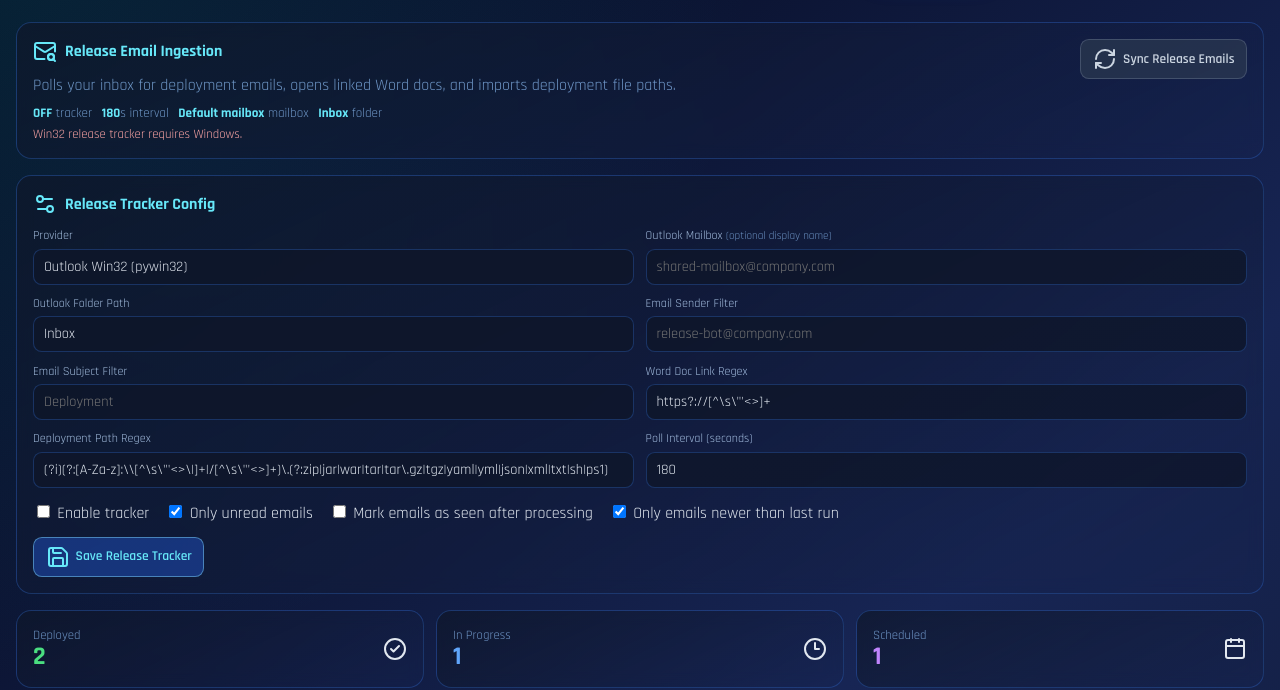
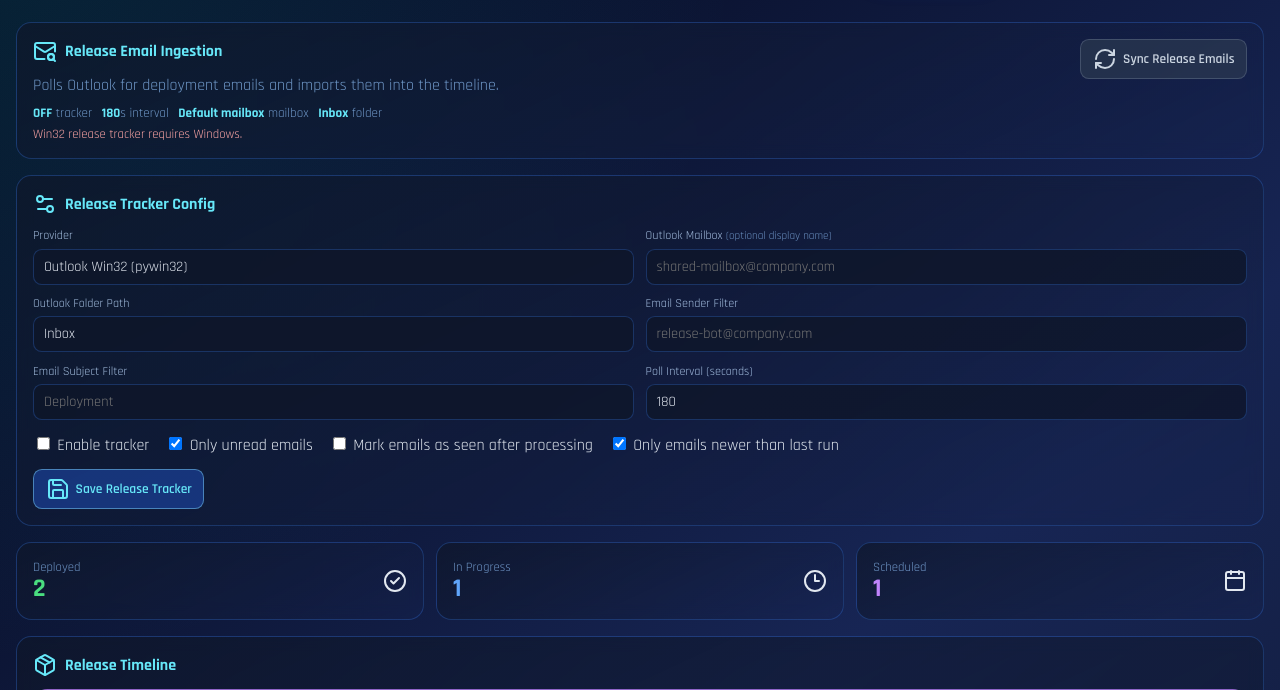
Before and after one commit to desalvatoredaniel/SLA-app, a Flask app: page /releases in a window 1280 px wide. Shown: the part 75-765 px from the top of the page. Run offline with Flask 3, Linux system fonts and the light colour scheme; some libraries are stand-ins or nearby versions.

Commit message:
email check

```diff
--- a/app.py
+++ b/app.py
@@ -9,22 +9,18 @@ import re
 import smtplib
 import ssl
 import sys
-import tempfile
 import threading
-import zipfile
 from base64 import b64encode
 from copy import deepcopy
 from datetime import date, datetime, timezone
 from email.message import EmailMessage
-from io import BytesIO
 from pathlib import Path
 from time import perf_counter, sleep
 from typing import Any
 from urllib import error as urllib_error
-from urllib.parse import unquote, urlparse
+from urllib.parse import urlparse
 from urllib import request as urllib_request
 from uuid import uuid4
-import xml.etree.ElementTree as ET
 
 from flask import Flask, jsonify, redirect, render_template, request, url_for
 
@@ -93,12 +89,6 @@ RELEASE_TRACKER_DEFAULTS: dict[str, Any] = {
     "outlook_folder_path": os.getenv("SLA_RELEASE_OUTLOOK_FOLDER_PATH", "Inbox").strip() or "Inbox",
     "subject_filter": os.getenv("SLA_RELEASE_SUBJECT_FILTER", "").strip(),
     "sender_filter": os.getenv("SLA_RELEASE_SENDER_FILTER", "").strip(),
-    "doc_link_regex": os.getenv("SLA_RELEASE_DOC_LINK_REGEX", r"https?://[^\s\"'<>]+").strip() or r"https?://[^\s\"'<>]+",
-    "deployment_path_regex": os.getenv(
-        "SLA_RELEASE_DEPLOYMENT_PATH_REGEX",
-        r"(?i)(?:[A-Za-z]:\\[^\s\"'<>\|]+|/[^\s\"'<>]+)\.(?:zip|jar|war|tar|tar\.gz|tgz|yaml|yml|json|xml|txt|sh|ps1)",
-    ).strip()
-    or r"(?i)(?:[A-Za-z]:\\[^\s\"'<>\|]+|/[^\s\"'<>]+)\.(?:zip|jar|war|tar|tar\.gz|tgz|yaml|yml|json|xml|txt|sh|ps1)",
     "only_unseen": _env_bool("SLA_RELEASE_ONLY_UNSEEN", True),
     "mark_seen": _env_bool("SLA_RELEASE_MARK_SEEN", False),
     "poll_interval_seconds": _env_int("SLA_RELEASE_POLL_INTERVAL_SECONDS", 180, 30, 86_400),
@@ -573,12 +563,6 @@ def _normalize_release_tracker_config(raw: dict[str, Any]) -> dict[str, Any]:
         or "Inbox",
         "subject_filter": str(raw.get("subject_filter") or RELEASE_TRACKER_DEFAULTS["subject_filter"]).strip(),
         "sender_filter": str(raw.get("sender_filter") or RELEASE_TRACKER_DEFAULTS["sender_filter"]).strip(),
-        "doc_link_regex": str(raw.get("doc_link_regex") or RELEASE_TRACKER_DEFAULTS["doc_link_regex"]).strip()
-        or str(RELEASE_TRACKER_DEFAULTS["doc_link_regex"]),
-        "deployment_path_regex": str(
-            raw.get("deployment_path_regex") or RELEASE_TRACKER_DEFAULTS["deployment_path_regex"]
-        ).strip()
-        or str(RELEASE_TRACKER_DEFAULTS["deployment_path_regex"]),
         "only_unseen": bool(raw.get("only_unseen", RELEASE_TRACKER_DEFAULTS["only_unseen"])),
         "mark_seen": bool(raw.get("mark_seen", RELEASE_TRACKER_DEFAULTS["mark_seen"])),
         "poll_interval_seconds": _coerce_int(
@@ -622,9 +606,6 @@ def _save_release_tracker_config() -> None:
 def _normalize_release_tracker_event(raw: dict[str, Any]) -> dict[str, Any] | None:
     if not isinstance(raw, dict):
         return None
-    path = str(raw.get("deployment_file_path") or "").strip()
-    if not path:
-        return None
 
     return {
         "id": str(raw.get("id") or uuid4().hex),
@@ -636,7 +617,7 @@ def _normalize_release_tracker_event(raw: dict[str, Any]) -> dict[str, Any] | No
         "deployed_at": str(raw.get("deployed_at") or datetime.now().strftime("%Y-%m-%d %H:%M")).strip(),
         "services": _coerce_int(raw.get("services"), 1, 0, 10_000),
         "commits": _coerce_int(raw.get("commits"), 0, 0, 100_000),
-        "deployment_file_path": path,
+        "deployment_file_path": str(raw.get("deployment_file_path") or "").strip(),
         "source_uid": str(raw.get("source_uid") or "").strip(),
         "source_subject": str(raw.get("source_subject") or "").strip(),
         "source_doc_ref": str(raw.get("source_doc_ref") or "").strip(),
@@ -668,12 +649,6 @@ def _save_release_tracker_events() -> None:
     with RELEASE_TRACKER_LOCK:
         payload = json.dumps(release_tracker_events, indent=2)
     RELEASE_TRACKER_EVENTS_PATH.write_text(payload, encoding="utf-8")
-
-
-def _extract_links_from_text(text: str) -> list[str]:
-    if not text:
-        return []
-    return [match.group(0).strip() for match in re.finditer(r"https?://[^\s\"'<>]+", text)]
 
 
 def _is_windows_platform() -> bool:
@@ -737,103 +712,6 @@ def _resolve_outlook_folder(namespace: Any, mailbox_name: str, folder_path: str)
     return current
 
 
-def _extract_doc_refs_from_outlook_item(item: Any, link_pattern: str) -> tuple[list[str], list[tuple[str, bytes]]]:
-    text_segments: list[str] = []
-    for attribute in ("Body", "HTMLBody"):
-        value = str(getattr(item, attribute, "") or "").strip()
-        if value:
-            text_segments.append(value)
-
-    links = _extract_links_from_text("\n".join(text_segments))
-    doc_refs: list[str] = []
-    for link in links:
-        if re.search(link_pattern, link) or ".docx" in link.lower():
-            if link not in doc_refs:
-                doc_refs.append(link)
-
-    attachment_payloads: list[tuple[str, bytes]] = []
-    attachments = getattr(item, "Attachments", None)
-    if attachments is None:
-        return doc_refs, attachment_payloads
-
-    for index in range(1, int(getattr(attachments, "Count", 0)) + 1):
-        attachment = attachments.Item(index)
-        filename = str(getattr(attachment, "FileName", "") or f"attachment-{index}.docx").strip()
-        if not filename.lower().endswith(".docx"):
-            continue
-
-        temp_path: Path | None = None
-        try:
-            with tempfile.NamedTemporaryFile(prefix="sla-release-", suffix=".docx", delete=False) as temp_file:
-                temp_path = Path(temp_file.name)
-            attachment.SaveAsFile(str(temp_path))
-            payload = temp_path.read_bytes()
-            if payload:
-                attachment_payloads.append((filename, payload))
-        except Exception:  # noqa: BLE001
-            continue
-        finally:
-            if temp_path is not None:
-                try:
-                    temp_path.unlink(missing_ok=True)
-                except OSError:
-                    pass
-
-    return doc_refs, attachment_payloads
-
-
-def _load_docx_bytes_from_ref(reference: str) -> bytes:
-    parsed = urlparse(reference)
-    if parsed.scheme in {"http", "https"}:
-        with urllib_request.urlopen(reference, timeout=30) as response:
-            return response.read()
-
-    if parsed.scheme == "file":
-        local_path = Path(unquote(parsed.path))
-        return local_path.read_bytes()
-
-    local_path = Path(reference).expanduser()
-    if local_path.exists():
-        return local_path.read_bytes()
-
-    raise FileNotFoundError(f"Unsupported or missing doc reference: {reference}")
-
-
-def _extract_text_from_docx_bytes(payload: bytes) -> str:
-    segments: list[str] = []
-    with zipfile.ZipFile(BytesIO(payload)) as archive:
-        xml_files = [name for name in archive.namelist() if name.startswith("word/") and name.endswith(".xml")]
-        for name in xml_files:
-            try:
-                xml_payload = archive.read(name)
-            except KeyError:
-                continue
-            try:
-                root = ET.fromstring(xml_payload)
-            except ET.ParseError:
-                continue
-            for node in root.iter():
-                if node.tag.endswith("}t") and node.text:
-                    segments.append(node.text)
-    return "\n".join(segments)
-
-
-def _extract_deployment_paths_from_text(text: str, path_pattern: str) -> list[str]:
-    if not text:
-        return []
-    try:
-        pattern = re.compile(path_pattern)
-    except re.error:
-        pattern = re.compile(str(RELEASE_TRACKER_DEFAULTS["deployment_path_regex"]))
-
-    paths: list[str] = []
-    for match in pattern.finditer(text):
-        candidate = match.group(0).strip().rstrip(".,;)")
-        if candidate and candidate not in paths:
-            paths.append(candidate)
-    return paths
-
-
 def _infer_release_environment(deployment_path: str) -> str:
     lowered = deployment_path.lower()
     if "stage" in lowered:
@@ -887,8 +765,6 @@ def _sync_release_tracker_win32(
 
     subject_filter = str(config.get("subject_filter") or "").strip().lower()
     sender_filter = str(config.get("sender_filter") or "").strip().lower()
-    doc_link_regex = str(config.get("doc_link_regex") or RELEASE_TRACKER_DEFAULTS["doc_link_regex"])
-    deployment_path_regex = str(config.get("deployment_path_regex") or RELEASE_TRACKER_DEFAULTS["deployment_path_regex"])
     only_unseen = bool(config.get("only_unseen"))
     mark_seen = bool(config.get("mark_seen"))
     only_newer = bool(config.get("only_newer_than_last_run"))
@@ -896,7 +772,7 @@ def _sync_release_tracker_win32(
     folder_path = str(config.get("outlook_folder_path") or "Inbox").strip() or "Inbox"
 
     last_processed_at = _parse_checked_at(str(config.get("last_processed_at") or ""))
-    dedupe_keys = {(str(item.get("source_uid") or ""), str(item.get("deployment_file_path") or "")) for item in existing_events}
+    existing_source_uids = {str(item.get("source_uid") or "").strip() for item in existing_events if item.get("source_uid")}
 
     imported_count = 0
     processed_count = 0
@@ -939,6 +815,8 @@ def _sync_release_tracker_win32(
             source_uid = str(getattr(item, "EntryID", "") or "").strip()
             if not source_uid:
                 source_uid = f"outlook-item-{index}-{int(received_at.timestamp())}"
+            if source_uid in existing_source_uids:
+                continue
 
             processed_count += 1
             if latest_processed_at is None or received_at > latest_processed_at:
@@ -946,53 +824,29 @@ def _sync_release_tracker_win32(
 
             deployed_by = sender_name or sender_email or "Email Ingest"
             deployed_at_label = received_at.strftime("%Y-%m-%d %H:%M")
-            doc_refs, doc_attachments = _extract_doc_refs_from_outlook_item(item, doc_link_regex)
-
-            doc_payloads: list[tuple[str, bytes]] = []
-            for ref in doc_refs:
-                try:
-                    doc_payloads.append((ref, _load_docx_bytes_from_ref(ref)))
-                except Exception as exc:  # noqa: BLE001
-                    parse_errors.append(f"{source_uid}: unable to load doc link {ref} ({exc})")
-            for filename, payload in doc_attachments:
-                doc_payloads.append((filename, payload))
-
-            for source_ref, payload in doc_payloads:
-                try:
-                    doc_text = _extract_text_from_docx_bytes(payload)
-                except Exception as exc:  # noqa: BLE001
-                    parse_errors.append(f"{source_uid}: unable to read {source_ref} ({exc})")
-                    continue
-                deployment_paths = _extract_deployment_paths_from_text(doc_text, deployment_path_regex)
-                for deployment_path in deployment_paths:
-                    dedupe = (source_uid, deployment_path)
-                    if dedupe in dedupe_keys:
-                        continue
-
-                    version_match = re.search(r"v\d+\.\d+\.\d+(?:[-+._A-Za-z0-9]*)?", subject, flags=re.IGNORECASE)
-                    version = version_match.group(0) if version_match else "n/a"
-                    event = {
-                        "id": uuid4().hex,
-                        "version": version,
-                        "name": subject[:160] or "Imported Deployment",
-                        "status": "deployed",
-                        "environment": _infer_release_environment(deployment_path),
-                        "deployed_by": deployed_by[:80],
-                        "deployed_at": deployed_at_label,
-                        "services": 1,
-                        "commits": 0,
-                        "deployment_file_path": deployment_path,
-                        "source_uid": source_uid,
-                        "source_subject": subject,
-                        "source_doc_ref": source_ref,
-                        "imported_at": datetime.now(timezone.utc).isoformat(),
-                    }
-                    normalized_event = _normalize_release_tracker_event(event)
-                    if normalized_event is None:
-                        continue
-                    new_events.append(normalized_event)
-                    dedupe_keys.add(dedupe)
-                    imported_count += 1
+            version_match = re.search(r"v\d+\.\d+\.\d+(?:[-+._A-Za-z0-9]*)?", subject, flags=re.IGNORECASE)
+            version = version_match.group(0) if version_match else "n/a"
+            event = {
+                "id": uuid4().hex,
+                "version": version,
+                "name": subject[:160] or "Imported Deployment",
+                "status": "deployed",
+                "environment": _infer_release_environment(subject),
+                "deployed_by": deployed_by[:80],
+                "deployed_at": deployed_at_label,
+                "services": 0,
+                "commits": 0,
+                "deployment_file_path": "",
+                "source_uid": source_uid,
+                "source_subject": subject,
+                "source_doc_ref": "",
+                "imported_at": datetime.now(timezone.utc).isoformat(),
+            }
+            normalized_event = _normalize_release_tracker_event(event)
+            if normalized_event is not None:
+                new_events.append(normalized_event)
+                existing_source_uids.add(source_uid)
+                imported_count += 1
 
             if mark_seen:
                 try:
@@ -1924,7 +1778,11 @@ def releases() -> str:
     elif notice_code == "release-config-saved":
         release_notice = "Release tracker configuration saved."
     elif notice_code == "release-config-invalid":
-        release_notice = "Release tracker configuration is invalid. Please check required fields and regex patterns."
+        release_notice = "Release tracker configuration is invalid. Please verify Win32 availability and required fields."
+    elif notice_code == "release-path-saved":
+        release_notice = "Release deployment path saved."
+    elif notice_code == "release-path-missing":
+        release_notice = "Release item not found."
 
     return render_template(
         "releases.html",
@@ -1953,29 +1811,10 @@ def update_release_tracker_config() -> Any:
     updated["outlook_folder_path"] = str(request.form.get("outlook_folder_path", "Inbox")).strip() or "Inbox"
     updated["subject_filter"] = str(request.form.get("subject_filter", "")).strip()
     updated["sender_filter"] = str(request.form.get("sender_filter", "")).strip()
-    updated["doc_link_regex"] = (
-        str(request.form.get("doc_link_regex", str(RELEASE_TRACKER_DEFAULTS["doc_link_regex"]))).strip()
-        or str(RELEASE_TRACKER_DEFAULTS["doc_link_regex"])
-    )
-    updated["deployment_path_regex"] = (
-        str(
-            request.form.get(
-                "deployment_path_regex",
-                str(RELEASE_TRACKER_DEFAULTS["deployment_path_regex"]),
-            )
-        ).strip()
-        or str(RELEASE_TRACKER_DEFAULTS["deployment_path_regex"])
-    )
     updated["only_unseen"] = request.form.get("only_unseen") == "on"
     updated["mark_seen"] = request.form.get("mark_seen") == "on"
     updated["only_newer_than_last_run"] = request.form.get("only_newer_than_last_run") == "on"
     updated["poll_interval_seconds"] = _coerce_int(request.form.get("poll_interval_seconds"), 180, 30, 86_400)
-
-    try:
-        re.compile(updated["doc_link_regex"])
-        re.compile(updated["deployment_path_regex"])
-    except re.error:
-        return redirect(url_for("releases", notice="release-config-invalid"))
 
     if updated["is_enabled"]:
         win32_ready, _ = _win32_release_tracker_status()
@@ -2003,6 +1842,24 @@ def sync_releases_now() -> Any:
             )
         )
     return redirect(url_for("releases", notice="release-sync-error"))
+
+
+@app.post("/releases/<release_id>/path")
+def update_release_path(release_id: str) -> Any:
+    deployment_file_path = str(request.form.get("deployment_file_path", "")).strip()
+    with RELEASE_TRACKER_LOCK:
+        for index, existing in enumerate(release_tracker_events):
+            if str(existing.get("id")) != release_id:
+                continue
+            updated = dict(existing)
+            updated["deployment_file_path"] = deployment_file_path
+            normalized = _normalize_release_tracker_event(updated)
+            if normalized is None:
+                return redirect(url_for("releases", notice="release-path-missing"))
+            release_tracker_events[index] = normalized
+            _save_release_tracker_events()
+            return redirect(url_for("releases", notice="release-path-saved"))
+    return redirect(url_for("releases", notice="release-path-missing"))
 
 
 @app.get("/sla-payments")
--- a/templates/releases.html
+++ b/templates/releases.html
@@ -13,7 +13,7 @@
       Release Email Ingestion
     </h2>
     <p class="subtle">
-      Polls your inbox for deployment emails, opens linked Word docs, and imports deployment file paths.
+      Polls Outlook for deployment emails and imports them into the timeline.
     </p>
     <div class="inline-stats">
       <span><b>{{ 'ON' if release_tracker.is_enabled else 'OFF' }}</b> tracker</span>
@@ -73,14 +73,6 @@
       <label>
         <span>Email Subject Filter</span>
         <input name="subject_filter" value="{{ release_tracker.subject_filter }}" placeholder="Deployment" />
-      </label>
-      <label>
-        <span>Word Doc Link Regex</span>
-        <input name="doc_link_regex" value="{{ release_tracker.doc_link_regex }}" />
-      </label>
-      <label>
-        <span>Deployment Path Regex</span>
-        <input name="deployment_path_regex" value="{{ release_tracker.deployment_path_regex }}" />
       </label>
       <label>
         <span>Poll Interval (seconds)</span>
@@ -163,6 +155,19 @@
       </div>
       {% if release.deployment_file_path %}
       <p class="release-path mono">Deployment file: {{ release.deployment_file_path }}</p>
+      {% elif release.source_uid %}
+      <p class="release-path mono">Deployment file: not set</p>
+      {% endif %}
+      {% if release.source_uid %}
+      <form method="post" action="/releases/{{ release.id }}/path" class="release-path-form">
+        <input
+          name="deployment_file_path"
+          class="release-path-input mono"
+          value="{{ release.deployment_file_path }}"
+          placeholder="Enter deployment file path"
+        />
+        <button type="submit" class="btn">Save Path</button>
+      </form>
       {% endif %}
 
       {% if release.status == 'in-progress' %}
```
Also changed, not shown: static/styles.css (+29 -0 lines), 1 other file.
